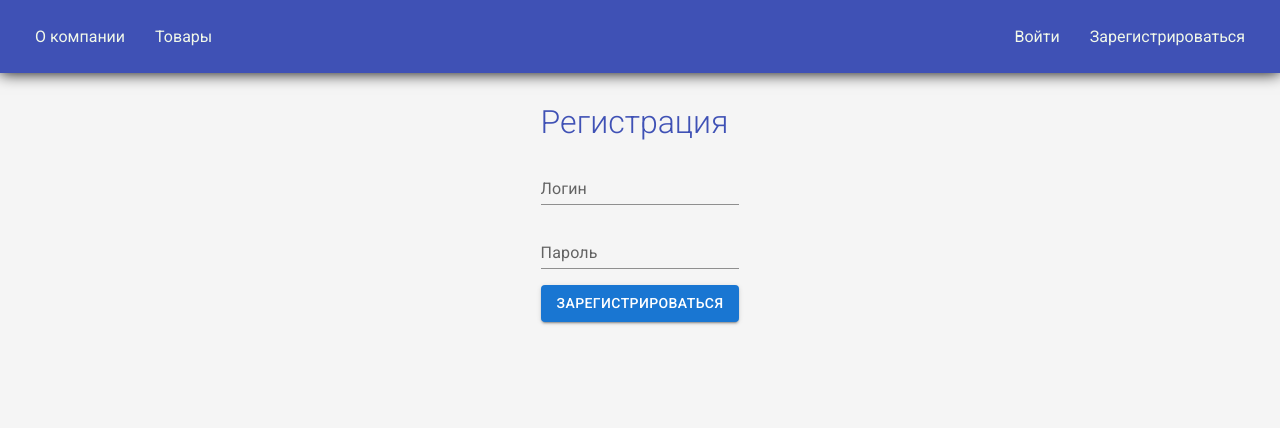
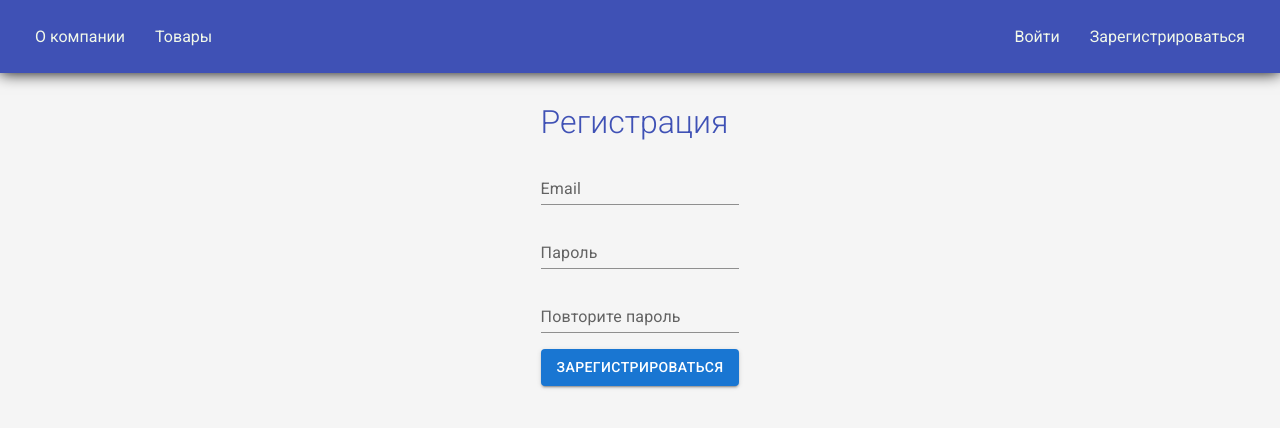
Before and after one commit to Async-Reaper/Zooshop-react, a React (Create React App) app: page /signup in a window 1280 px wide. Shown: the top 428 px of the page. Built offline with nearby package versions, Linux system fonts and the light colour scheme; no server answers.

Commit message:
stylized form error

```diff
--- a/src/components/Forms/SignupForm.tsx
+++ b/src/components/Forms/SignupForm.tsx
@@ -6,11 +6,13 @@ import { useTypedDispatch } from '../../hooks/useTypedDispatch'
 import { useTypedSelector } from '../../hooks/useTypedSelector'
 import { IUserLogin } from '../../models/IUserLogin'
 import { SignupService } from '../../services/SingupService'
+import Error from '../UI/Error/Error'
 import H1 from '../UI/H1/H1'
 
 const SignupForm: FC = () => {
-    const email = useInput('', {isEmpty: true, minLength: 5, formValid: false})
+    const email = useInput('', {isEmpty: true, minLength: 5, formValid: false, emailValid: true})
     const password = useInput('', {isEmpty: true, minLength: 8, passwordValid: true, formValid: false})
+    const repeatPassword = useInput('', {isEmpty: true, minLength: 8, passwordValid: true})
     const dispatch = useTypedDispatch()
     const { loading, error, answerText, signupStatus } = useTypedSelector(state => state.signup)
 
@@ -23,8 +25,9 @@ const SignupForm: FC = () => {
         e.preventDefault()
         email.onBlur()
         password.onBlur()
+        repeatPassword.onBlur()
 
-        if (email.formValid && password.formValid && !password.passwordValid) {
+        if (email.formValid && password.formValid && !password.passwordValid && password.value !== repeatPassword.value) {
             dispatch(SignupService(signupData))
         }
     }
@@ -37,11 +40,12 @@ const SignupForm: FC = () => {
                     disabled={loading}
                     value={email.value}
                     onChange={email.onChange}
-                    label="Логин"
+                    label="Email"
                     variant="standard"
                 />
-                { (email.isDirty && email.isEmpty) && <div>Поле пустое</div>}
-                { (email.isDirty && email.minLength) && <div>Должно быть больше 5 символов</div>}
+                { (email.isDirty && email.emailValid) && <Error>Email не валиден</Error>}
+                { (email.isDirty && email.isEmpty) && <Error>Поле пустое</Error>}
+                { (email.isDirty && email.minLength) && <Error>Должно быть больше 5 символов</Error>}
                 <TextField
                     disabled={loading}
                     onChange={password.onChange}
@@ -49,9 +53,18 @@ const SignupForm: FC = () => {
                     label="Пароль"
                     variant="standard"
                 />
-                { (password.isDirty && password.isEmpty) && <div>Поле пустое</div>}
-                { (password.isDirty && password.minLength) && <div>Должно быть больше 8 символов</div>}
-                { (password.isDirty && password.passwordValid) && <div>Пароль должен состоять из: латинских заглавных и строчных букв и цифр</div>}
+                { (password.isDirty && password.isEmpty) && <Error>Поле пустое</Error>}
+                { (password.isDirty && password.minLength) && <Error>Должно быть больше 8 символов</Error>}
+                { (password.isDirty && password.passwordValid) && <Error>Пароль должен состоять из: латинских заглавных и строчных букв и цифр</Error>}
+                <TextField
+                    disabled={loading}
+                    onChange={repeatPassword.onChange}
+                    type='password'
+                    label="Повторите пароль"
+                    variant="standard"
+                />
+                { (repeatPassword.isDirty && repeatPassword.isEmpty) && <Error>Поле пустое</Error>}
+                { (password.value !== repeatPassword.value) && <Error>Пароли не совпадают</Error>}
                 {
                     loading ?
                     <LoadingButton loading variant="outlined">
--- a/src/components/Product/ProductItem.tsx
+++ b/src/components/Product/ProductItem.tsx
@@ -19,7 +19,7 @@ interface IProductItem {
 const ProductItem: FC<IProductItem> = ({img, product}) => {
     const dispatch = useTypedDispatch()
     const { cart } = useTypedSelector(state => state.cart)
-
+    const { loginStatus } = useTypedSelector(state => state.login)
     const newProductCart: ICart ={
         id: Date.now(),
         count: 1,
@@ -48,7 +48,7 @@ const ProductItem: FC<IProductItem> = ({img, product}) => {
             {
                 setCountProduct(JSON.parse(localStorage.getItem('cart') || ''), newProductCart) ?
                 <DisabledButton /> :
-                <Button variant="contained" onClick={() => addCart()}>
+                <Button disabled={!loginStatus} variant="contained" onClick={() => addCart()}>
                     В корзину
                     <ShoppingCartOutlinedIcon />
                 </Button>
--- /dev/null
+++ b/src/components/UI/Error/Error.tsx
@@ -0,0 +1,20 @@
+import styled from '@emotion/styled'
+import React, { FC } from 'react'
+
+const ErrorText = styled('div')({
+    maxWidth: 282,
+    color: '#f50057',
+    fontSize: 15
+})
+
+interface IErrorProps {
+    children: string
+}
+
+const Error: FC<IErrorProps> = ({children}) => {
+    return (
+        <ErrorText>* {children}</ErrorText>
+    )
+}
+
+export default Error
--- a/src/hooks/useValidation.ts
+++ b/src/hooks/useValidation.ts
@@ -5,7 +5,7 @@ export const useValidation = (value: string, validations: any) => {
     const [minLength, setMinLength] = useState(true);
     const [passwordValid, setPasswordValid] = useState(true)
     const [formValid, setFormValid] = useState(false)
-
+    const [emailValid, setEmailValid] = useState(true)
     useEffect(() => {
         for (const validation in validations) {
             switch(validation) {
@@ -19,6 +19,10 @@ export const useValidation = (value: string, validations: any) => {
                     const reP = /(?=.*[0-9])(?=.*[a-z])(?=.*[A-Z])[0-9a-zA-Z!@#$%^&*]{8,}/
                     reP.test(String(value)) ? setPasswordValid(false) : setPasswordValid(true)
                 break;
+                case 'emailValid' :
+                    const re = /^(([^<>()[\]\.,;:\s@\"]+(\.[^<>()[\]\.,;:\s@\"]+)*)|(\".+\"))@(([^<>()[\]\.,;:\s@\"]+\.)+[^<>()[\]\.,;:\s@\"]{2,})$/;
+                    re.test(String(value).toLowerCase()) ? setEmailValid(false) : setEmailValid(true)
+                break
             }
         }
     }, [value])
@@ -36,6 +40,7 @@ export const useValidation = (value: string, validations: any) => {
         isEmpty,
         minLength,
         passwordValid,
-        formValid
+        formValid,
+        emailValid
     }
 }
--- a/src/store/reducers/loginSlice.ts
+++ b/src/store/reducers/loginSlice.ts
@@ -40,6 +40,7 @@ const loginSlice = createSlice({
             state.loginStatus = false
             localStorage.removeItem('uid')
             localStorage.removeItem('email')
+            localStorage.removeItem('email')
         }
     }
 })
```
